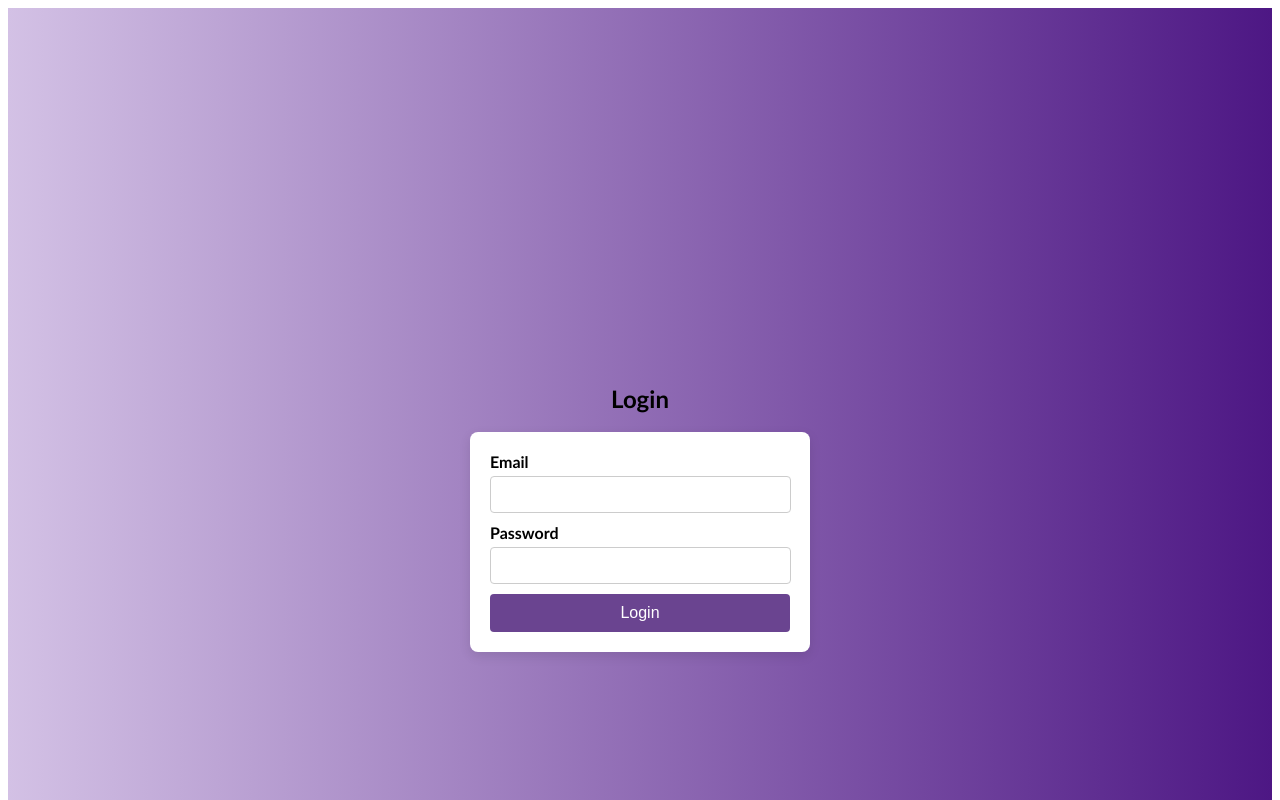
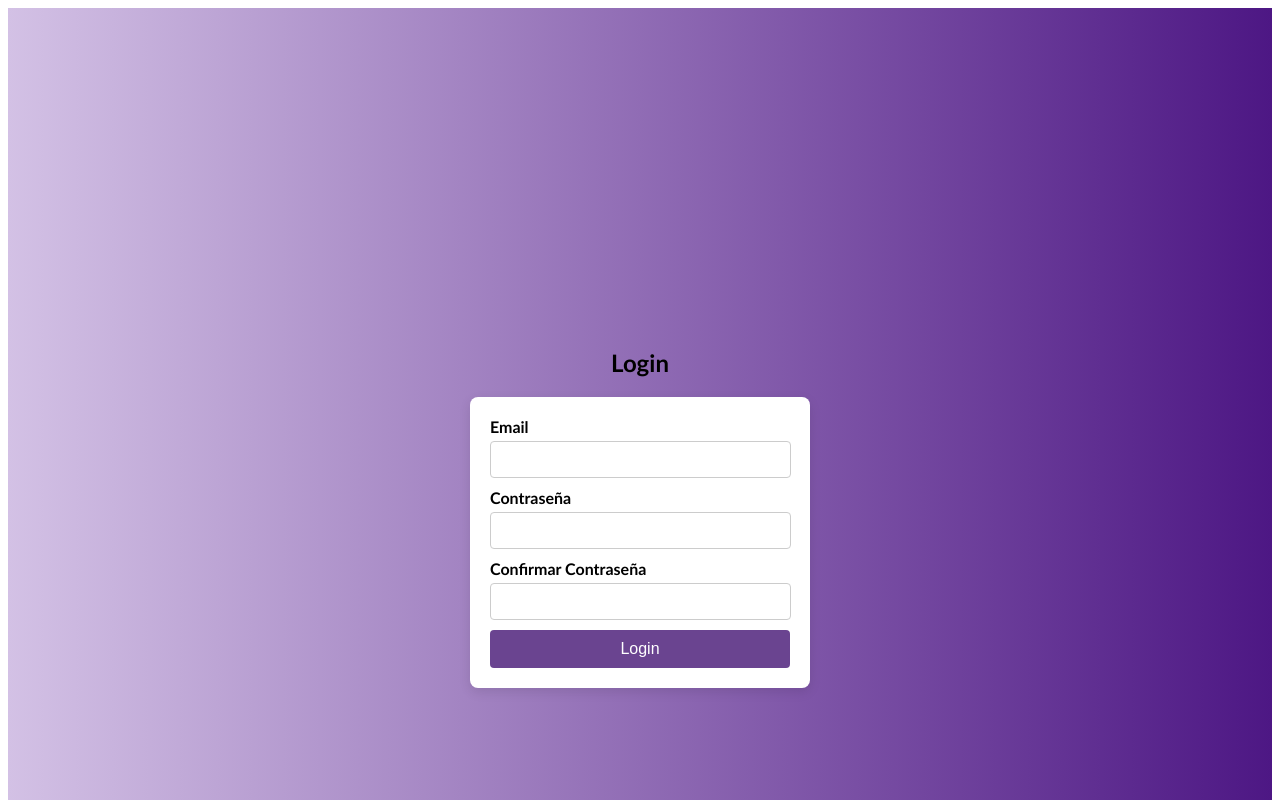
Before and after one commit to Azu-Giron/azucena-giron-react-test, a React (Create React App) app: page / in a window 1280 px wide. Shown: the top 800 px of the page. Built offline with nearby package versions, Linux system fonts and the light colour scheme; no server answers.

Commit message:
add: login validations

```diff
--- a/package.json
+++ b/package.json
@@ -13,6 +13,7 @@
     "@types/react-dom": "^18.3.0",
     "@types/react-router-dom": "^5.3.3",
     "axios": "^1.7.7",
+    "crypto-js": "^4.2.0",
     "formik": "^2.4.6",
     "react": "^18.3.1",
     "react-dom": "^18.3.1",
--- a/src/App.tsx
+++ b/src/App.tsx
@@ -1,7 +1,6 @@
 import React, { useEffect } from 'react';
 import { HashRouter as Router, Route, Routes } from 'react-router-dom';
 
-import { useAuth } from './hooks/useAuth';
 import Login from './pages/login';
 import Navbar from './components/Navbar';
 import ProtectedRoute from './pages/protectedRoute';
@@ -13,12 +12,14 @@ import { Method } from './data/interfaces/product.interface';
 import { BASE_URL } from './utils/Globals';
 import { useProduct } from './context/ProductContext';
 import EditProduct from './pages/products/update';
+import { useAuth } from './context/AuthContext';
 
 const App: React.FC = () => {
-  const { isAuthenticated, login } = useAuth();
+  const { isAuthenticated, setStaticUser ,loginInfo} = useAuth()
   const { products, setProducts } = useProduct();
 
   useEffect(() => {
+    setStaticUser();
     const getProducts = async () => {
       try {
         const response = await axios({
@@ -26,17 +27,22 @@ const App: React.FC = () => {
           url: BASE_URL
         });
         setProducts(response.data)
-      }  catch (error) {
+      } catch (error) {
         console.log(error)
       }
     }
     getProducts()
   }, [])
 
+
+  useEffect(() => {
+    console.log("=>", isAuthenticated,loginInfo)
+  }, [isAuthenticated,loginInfo])
+
   return (
     <Router>
       <Routes>
-        <Route path="/" element={<Login login={login} />} />
+        <Route path="/" element={<Login />} />
         {isAuthenticated && (
           <>
             <Route path="/products" element={
@@ -51,10 +57,10 @@ const App: React.FC = () => {
                 <CreateProduct />
               </ProtectedRoute>
             } />
-              <Route path="/products/update/:id" element={
+            <Route path="/products/update/:id" element={
               <ProtectedRoute isAuthenticated={isAuthenticated}>
                 <Navbar />
-                <EditProduct  />
+                <EditProduct />
               </ProtectedRoute>
             } />
             {/* <Route path="/users" element={
--- a/src/components/Navbar/index.tsx
+++ b/src/components/Navbar/index.tsx
@@ -1,17 +1,24 @@
 import React, { useState } from 'react';
 import Sidebar from '../Sidebar';
+import { useAuth } from '../../hooks/useAuth';
+import { useNavigate } from 'react-router-dom';
 
 const Navbar: React.FC = () => {
+  const navigate = useNavigate()
+  const {logout}  = useAuth();
   const [sidebarOpen, setSidebarOpen] = useState(false);
 
   const toggleSidebar = () => {
     setSidebarOpen(!sidebarOpen);
   };
-
+  const handleLogout = () => {
+    logout();
+    navigate('/');
+  };
   return (
     <>
       <nav className="navbar-container">
-        <button className="navbar-button" onClick={()=> null}>
+        <button className="navbar-button" onClick={()=> handleLogout()}>
           Cerrar sesion
         </button>
 
--- /dev/null
+++ b/src/context/AuthContext/index.tsx
@@ -0,0 +1,75 @@
+import React, { createContext, useContext, useState, ReactNode } from 'react';
+import Swal from "sweetalert2";
+
+interface User {
+  username: string
+  password: string
+}
+
+export interface Login {
+  username: string
+  password: string
+  confirmPassword: string
+  loggedIn: boolean
+}
+
+interface AuthContextType {
+  user: User | undefined;
+  loginInfo: Login | undefined;
+  setStaticUser: () => void;
+  login: (loginIntent: Login) => Login | undefined
+  logOut: () => void;
+  isAuthenticated: boolean
+  updateUserInfo: (user: User) => void
+}
+
+const AuthContext = createContext<AuthContextType | undefined>(undefined)
+
+export const useAuth = () => {
+  const context = useContext(AuthContext);
+  if (!context) {
+    throw new Error('useProduct debe usarse dentro de un ProductProvider');
+  }
+  return context;
+};
+
+export const AuthProvider: React.FC<{ children: ReactNode }> = ({ children }) => {
+  const [user, setUser] = useState<User | undefined>(undefined)
+  const [loginInfo, setLoginInfo] = useState<Login | undefined>(undefined)
+  const [isAuthenticated, setIsAuthenticated] = useState<boolean>(false)
+
+
+  const setStaticUser = () => {
+    setUser({username: "user@example.com", password: "U2FsdGVkX18QWx4QTs9RClu2+pQuG0Jr+1DDrHmTZQQ="})
+  }
+
+  const login = (loginIntent: Login) => {
+    if(user?.username !== loginIntent.username || user?.password !== loginIntent.password) {
+      // Swal.fire({
+      //   title: "¡Atención!",
+      //   text: "Datos inconrrectos",
+      //   icon: "error",
+      // });
+      return undefined
+    }
+
+    setIsAuthenticated(true)
+    setLoginInfo({...loginIntent, loggedIn: true})
+    return loginInfo!
+  }
+
+  const logOut = () => {
+    setIsAuthenticated(false)
+    setLoginInfo(undefined)
+  }
+
+  const updateUserInfo = (user: User) => {
+    setUser(user)
+  }
+
+  return (
+    <AuthContext.Provider value={{ user ,loginInfo, setStaticUser, login, logOut, updateUserInfo, isAuthenticated}}>
+      {children}
+    </AuthContext.Provider>
+  );
+}
--- a/src/context/ProductContext/index.tsx
+++ b/src/context/ProductContext/index.tsx
@@ -38,7 +38,7 @@ export const ProductProvider: React.FC<{ children: ReactNode }> = ({ children })
     return products.find(product => product.id === id)
   }
 
-  const handleEdit =(editedProduct: FormDataProduct) =>{
+  const editProduct =(editedProduct: FormDataProduct) =>{
     let index = products.findIndex((product) => product.id === editedProduct.id)
     if(index < -1) {
       console.log("No se pudo editar")
@@ -49,11 +49,11 @@ export const ProductProvider: React.FC<{ children: ReactNode }> = ({ children })
     setProducts(editedProducts)
   }
 
-  const handleDelete =(deletedIdProduct: number) =>{
+  const deleteProduct =(deletedIdProduct: number) =>{
     setProducts((prevState) => prevState.filter(product => product.id !== deletedIdProduct))
   }
   return (
-    <ProductContext.Provider value={{ products ,setProducts, addProduct:addProduct, getProduct:getProduct, deleteProduct:handleDelete, editProduct:handleEdit}}>
+    <ProductContext.Provider value={{ products ,setProducts, addProduct, getProduct, deleteProduct, editProduct}}>
       {children}
     </ProductContext.Provider>
   );
--- /dev/null
+++ b/src/data/interfaces/login.interface.ts
@@ -0,0 +1,9 @@
+
+const LoginFormInitialValues = {
+  username: "",
+  password: "",
+  confirmPassword: "",
+  loggedIn: false
+}
+
+export {LoginFormInitialValues};
--- /dev/null
+++ b/src/data/schemas/login.schema.ts
@@ -0,0 +1,25 @@
+import Yup from "../../utils/Yupi18n";
+
+const LoginSchema = Yup.object({
+  username: Yup.string().email().required("El usuario debe ser un correo eléctronico"),
+  password: Yup.string()
+  .required()
+  .min(6)
+  .max(13)
+  .label("Contraseña"),
+});
+
+
+const LoginFormSchema = Yup.object({
+  username: Yup.string().email().required("El usuario debe ser un correo eléctronico"),
+  password: Yup.string()
+  .required()
+  .min(6)
+  .label("Contraseña"),
+  confirmPassword: Yup.string()
+  .required()
+  .oneOf([Yup.ref("password"), ""], "Las contraseñas no coinciden")
+  .label("Confirmar contraseña"),
+});
+
+export {  LoginSchema,LoginFormSchema };
--- a/src/pages/login/index.tsx
+++ b/src/pages/login/index.tsx
@@ -1,49 +1,85 @@
-import React, { useState } from 'react';
+import React from 'react';
 import { useNavigate } from 'react-router-dom';
+import { useAuth, Login } from '../../context/AuthContext';
+import { useFormik } from 'formik';
+import { LoginFormInitialValues } from '../../data/interfaces/login.interface';
+import { LoginSchema } from '../../data/schemas/login.schema';
+import { encrypt } from '../../utils/Globals';
 
-interface LoginProps {
-  login: () => void;
-}
+const LoginForm: React.FC = () => {
+  const navigate = useNavigate();
+  const { login } = useAuth()
 
-const Login: React.FC<LoginProps> = ({ login }) => {
-  const navigate = useNavigate();
-  const [email, setEmail] = useState('');
-  const [password, setPassword] = useState('');
-
-  const handleLogin = () => {
-    login();
+  const handleLogin = (loginIntent: Login) => {
+    console.log("entro")
+    login(loginIntent);
     // Redirigir a /products después del login
     navigate('/products');
   };
 
+  const formik = useFormik({
+    initialValues: LoginFormInitialValues,
+    validationSchema: LoginSchema,
+    enableReinitialize: true,
+    onSubmit: (values) =>  {
+      const {  username,password,confirmPassword} = values
+
+      handleLogin({username:username, password:encrypt(password), confirmPassword: encrypt(confirmPassword),loggedIn:false})
+    },
+  });
 
   return (
     <div className="login-container">
       <h2>Login</h2>
-      <form className='login-form' onSubmit={handleLogin}>
+      <form className='login-form' onSubmit={formik.handleSubmit}>
         <div className="form-group">
           <label>Email</label>
           <input
             type="email"
-            value={email}
-            onChange={(e) => setEmail(e.target.value)}
+            id="username"
+            name="username"
+            value={formik.values.username}
+            onBlur={formik.handleBlur}
+            onChange={formik.handleChange}
             required
           />
+          {formik.touched.username && formik.errors.username &&
+            <label className='error'>{formik.errors.username}</label>
+          }
         </div>
         <div className="form-group">
-          <label>Password</label>
+          <label>Contraseña</label>
           <input
             type="password"
-            value={password}
-            onChange={(e) => setPassword(e.target.value)}
-            required
+            id="password"
+            name="password"
+            value={formik.values.password}
+            onBlur={formik.handleBlur}
+            onChange={formik.handleChange}
           />
+          {formik.touched.password && formik.errors.password &&
+            <label className='error'>{formik.errors.password}</label>
+          }
+        </div>
+        <div className="form-group">
+          <label>Confirmar Contraseña</label>
+          <input
+            type="password"
+            id="confirmPassword"
+            name="confirmPassword"
+            value={formik.values.confirmPassword}
+            onBlur={formik.handleBlur}
+            onChange={formik.handleChange}
+          />
+          {formik.touched.confirmPassword && formik.errors.confirmPassword &&
+            <label className='error'>{formik.errors.confirmPassword}</label>
+          }
         </div>
 
-        <button className="login-button" onClick={handleLogin}>Login</button>
+        <button className="login-button" type="submit">Login</button>
       </form>
     </div>
   );
 }
 
-export default Login;
+export default LoginForm;
--- a/src/pages/products/index.tsx
+++ b/src/pages/products/index.tsx
@@ -1,5 +1,5 @@
 import React, { useEffect, useState } from 'react';
-import { FormDataProduct, useProduct } from '../../context/ProductContext';
+import { FormDataProduct } from '../../context/ProductContext';
 import { useNavigate } from 'react-router-dom';
 import { PaginationInterface } from '../../data/interfaces/pagination.interface';
 import { Order, SortOrder } from '../../data/interfaces/product.interface';
--- a/src/styles/components/_login.scss
+++ b/src/styles/components/_login.scss
@@ -35,6 +35,12 @@
         border: 1px solid #ccc;
         border-radius: 4px;
       }
+
+      .error {
+        color: red;
+        font-size: 14px;
+        margin-top: 5px;
+      }
     }
 
     .login-button {
--- a/src/utils/Globals.ts
+++ b/src/utils/Globals.ts
@@ -1 +1,10 @@
+var CryptoJS = require('crypto-js');
+
 export const BASE_URL = "https://fakestoreapi.com/products"
+
+//Deberia estar en un .env o un archivo similar pero se coloca acá por tema ejemplo
+const cryptoKey = "N4ch-Pr0duct5-3X4mplE"
+
+export const encrypt = (text: string) => {
+  return CryptoJS.AES.encrypt(text, cryptoKey).toString();
+}
```
Also changed, not shown: src/index.tsx (+6 -4 lines), 1 other file (tests, documents, lock files or other folders).
